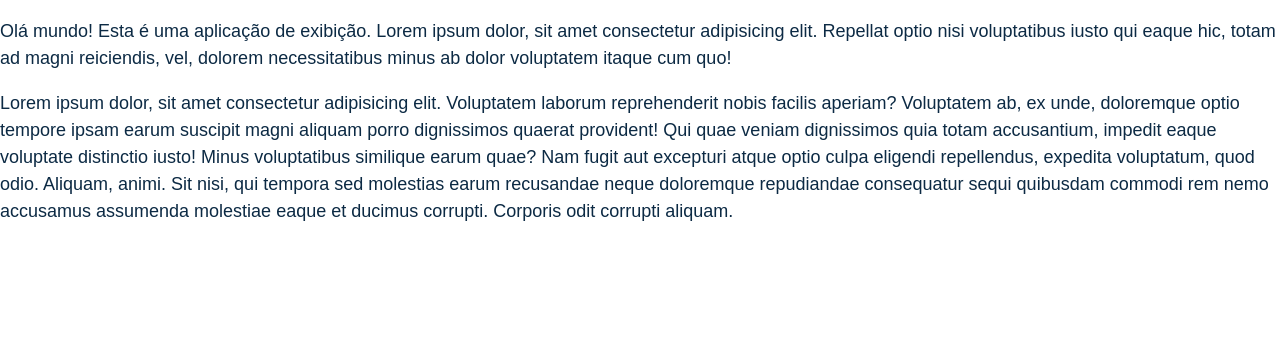
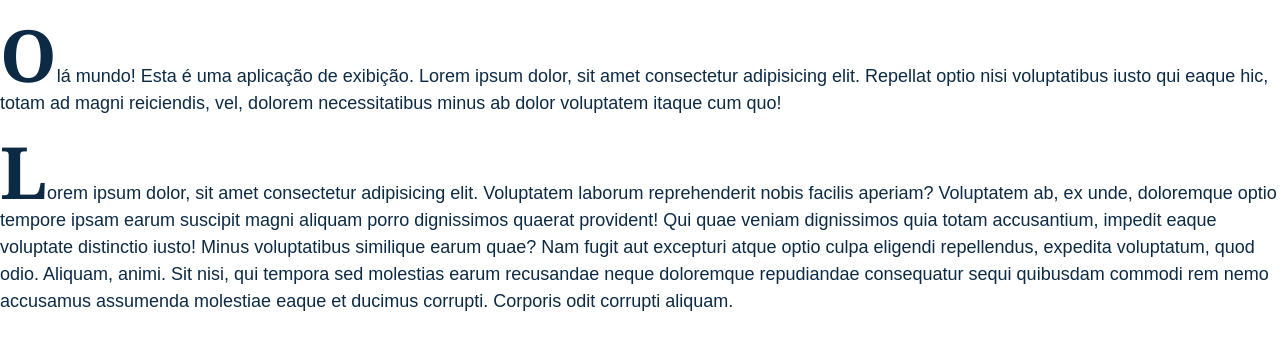
Before and after one commit to screstani/html5-boilerplate-2022-1, a website built with Parcel: page index.html in a window 1280 px wide. Built offline with nearby package versions, Linux system fonts and the light colour scheme.

Commit message:
Destaca a primeira letra de cada parágrafo.
- Demonstra os pseudoelementos.
- Demonstra também o `font-weight`.

```diff
--- a/css/main.css
+++ b/css/main.css
@@ -7,3 +7,10 @@ p {
   color: #0c2a44;
   line-height: 1.5em;
 }
+
+p::first-letter {
+  font-family: Georgia, 'Times New Roman', Times, serif;
+  font-size: 4em;
+  font-weight: bold;
+  line-height: 1em;
+}
```
